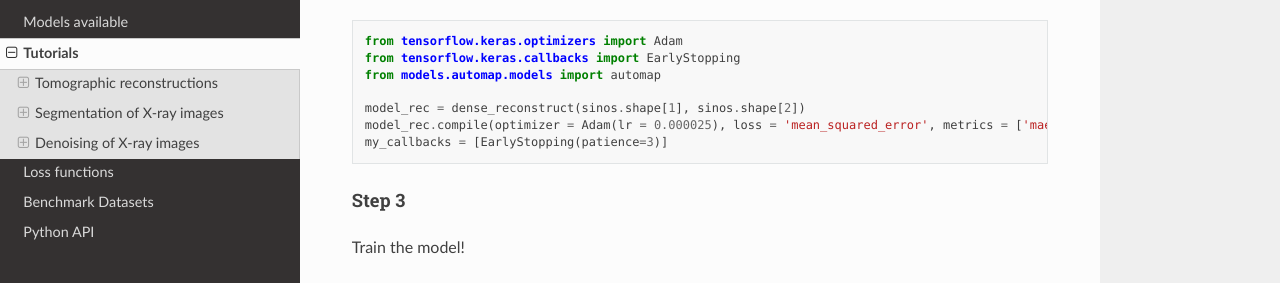
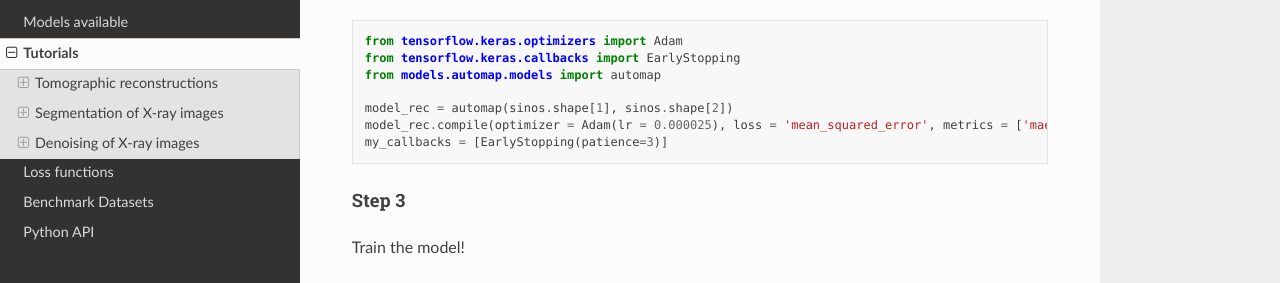
Before and after one commit to keeeto/super_tomo_py, a Sphinx documentation site: the page built from docs/source/tutorials.rst, in a window 1280 px wide and 900 px high, scrolled down 4931 px. Shown: the part 159-442 px from the top of the window. Built offline with Sphinx 7.4.7 and the Read the Docs theme 2.0.0, drawn with Linux system fonts in a browser that asks for light colours.

Commit message:
typo in tutorial

```diff
--- a/docs/source/tutorials.rst
+++ b/docs/source/tutorials.rst
@@ -237,7 +237,7 @@ three steps.
    from tensorflow.keras.callbacks import EarlyStopping
    from models.automap.models import automap
 
-   model_rec = dense_reconstruct(sinos.shape[1], sinos.shape[2])
+   model_rec = automap(sinos.shape[1], sinos.shape[2])
    model_rec.compile(optimizer = Adam(lr = 0.000025), loss = 'mean_squared_error', metrics = ['mae', 'mse'])
    my_callbacks = [EarlyStopping(patience=3)]
 
```
